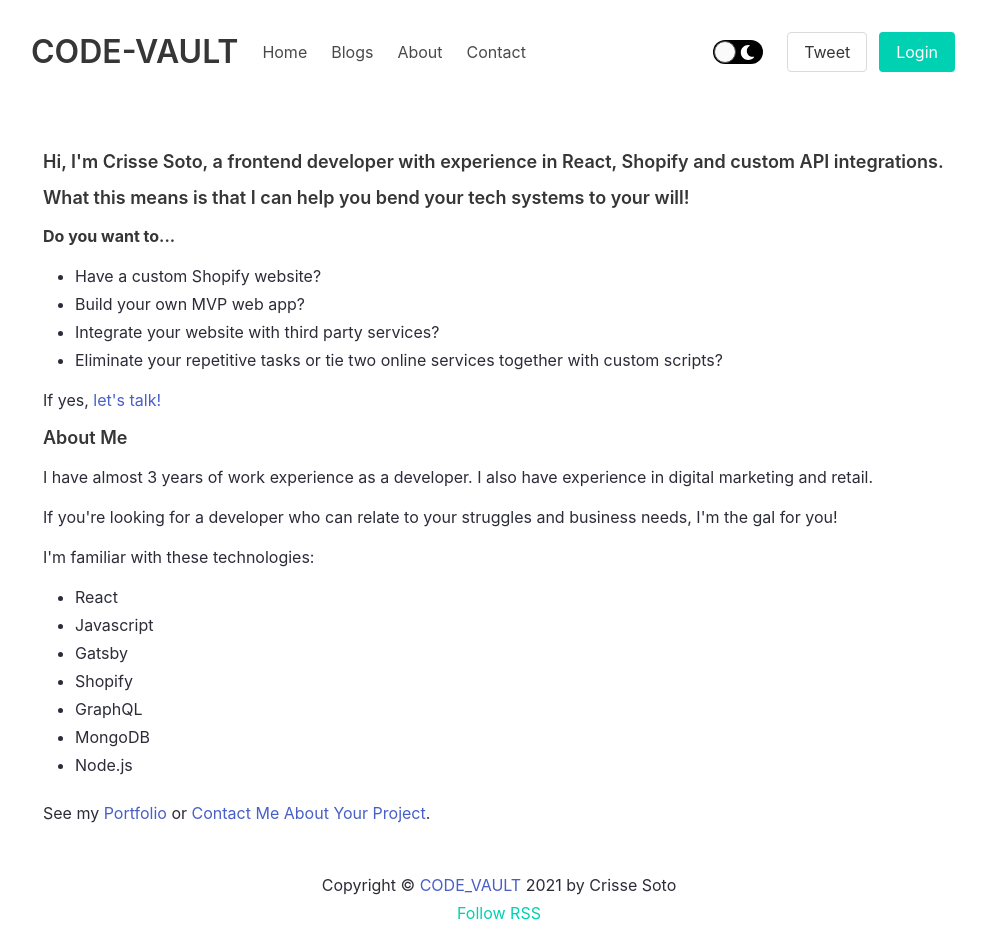
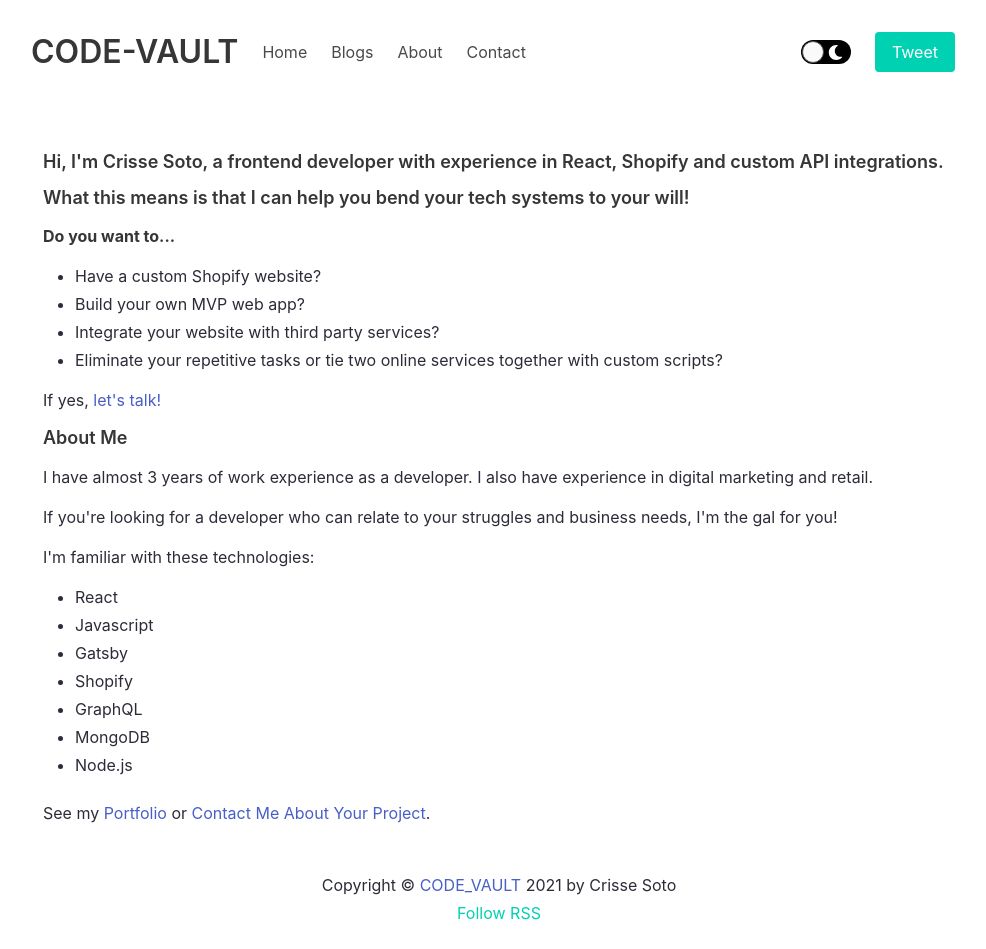
Before and after one commit to crissesoto/gatsby-blog-app, a Gatsby site: page /about in a window 1280 px wide. Shown: the whole page, without its empty margins (141-1127 px from the left). Built offline with nearby package versions, Linux system fonts and the light colour scheme; Gatsby itself is replaced by a stand-in of ours.

Commit message:
finished app

```diff
--- a/src/components/AppHeader.js
+++ b/src/components/AppHeader.js
@@ -54,7 +54,7 @@ export default function AppHeader({seo}) {
               <ThemeToggle className="is-flex is-align-self-center mr-5"/>
               <p className="control">
                 <a
-                  className="bd-tw-button button"
+                  className="button is-primary"
                   data-social-network="Twitter"
                   data-social-action="tweet"
                   data-social-target="https://eincode.com"
@@ -66,11 +66,6 @@ export default function AppHeader({seo}) {
                   </span>
                 </a>
               </p>
-              <p className="control">
-                <a className="button is-primary" href="/">
-                  <span>Login</span>
-                </a>
-              </p>
             </div>
           </div>
         </div>
```
